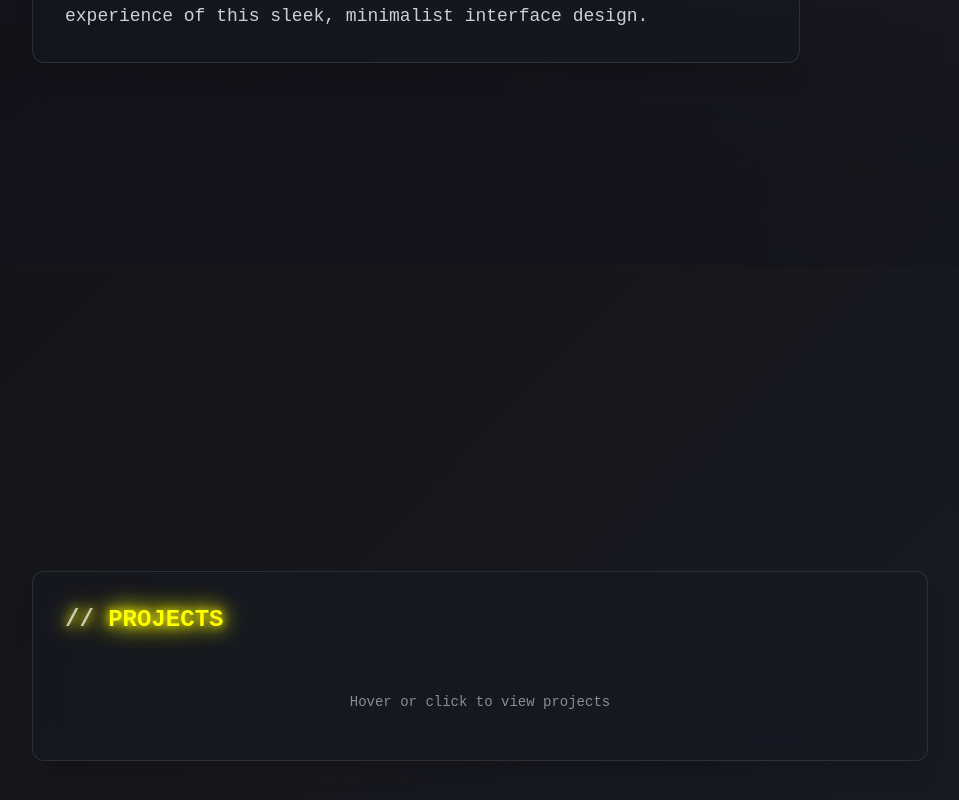
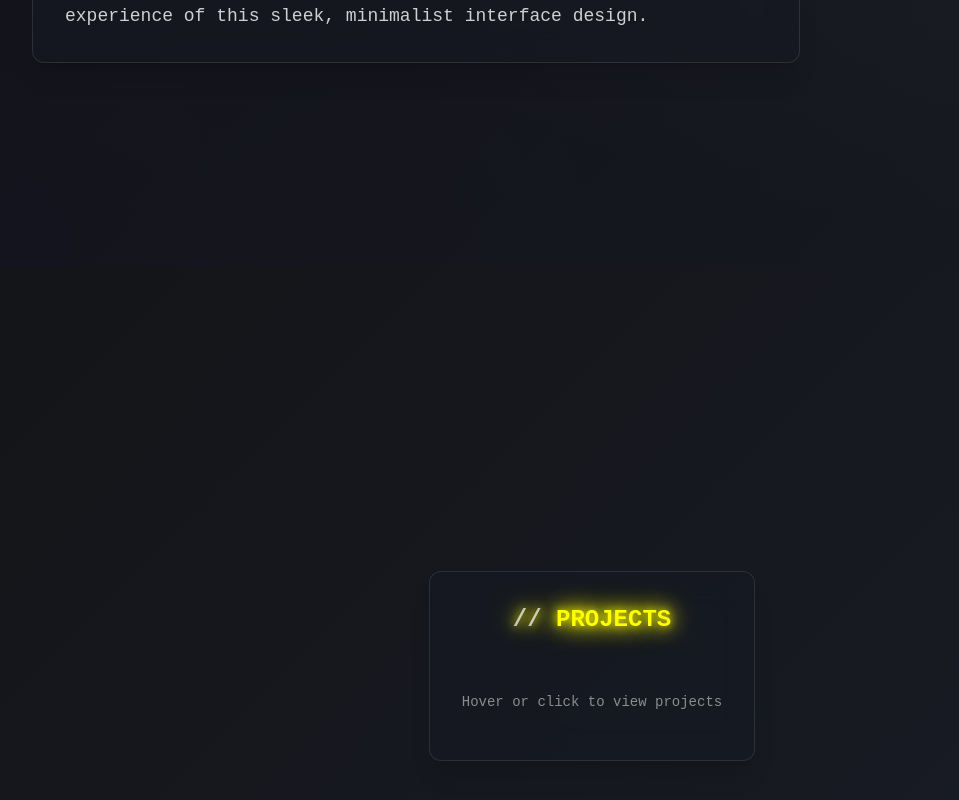
Before and after one commit to katgharalad/personalwebpage, a React (Vite) app: page / in a window 1280 px wide. Shown: the part 534-1334 px from the top of the page, without its empty margins (48-1007 px from the left). Built offline with nearby package versions, Linux system fonts and the light colour scheme.

Commit message:
Revert Sisyphus animation and center heading
Removed the Sisyphus animation component and centered the heading in the Projects section.

```diff
--- a/src/components/ProjectsSection.tsx
+++ b/src/components/ProjectsSection.tsx
@@ -39,12 +39,12 @@ const ProjectsSection: React.FC = () => {
         initial={{ opacity: 0, y: 20 }}
         animate={{ opacity: 1, y: 0 }}
         transition={{ duration: 0.8 }}
-        className="glass-panel p-8 rounded-xl max-w-4xl"
+        className="glass-panel p-8 rounded-xl max-w-4xl mx-auto"
         onMouseEnter={() => setIsExpanded(true)}
         onMouseLeave={() => setIsExpanded(false)}
         onClick={() => setIsExpanded(!isExpanded)} // Toggle on click for mobile
       >
-        <h2 className="text-xl md:text-2xl font-digital font-bold text-neon-yellow mb-10">
+        <h2 className="text-xl md:text-2xl font-digital font-bold text-neon-yellow mb-10 text-center">
           <span className="text-white/70">//</span> PROJECTS
         </h2>
 
--- a/src/pages/Index.tsx
+++ b/src/pages/Index.tsx
@@ -4,7 +4,6 @@ import Navigation from '@/components/Navigation';
 import IntroductionSection from '@/components/IntroductionSection';
 import ProjectsSection from '@/components/ProjectsSection';
 import LinksSection from '@/components/LinksSection';
-import SisyphusAnimation from '@/components/SisyphusAnimation';
 
 const Index: React.FC = () => {
   const [activeSection, setActiveSection] = useState('introduction');
@@ -45,8 +44,6 @@ const Index: React.FC = () => {
       <div className="absolute inset-0 bg-[radial-gradient(ellipse_at_top_right,_rgba(60,60,80,0.3),transparent_70%)] pointer-events-none"></div>
       <div className="absolute inset-0 bg-[radial-gradient(ellipse_at_bottom_left,_rgba(20,20,40,0.4),transparent_70%)] pointer-events-none"></div>
 
-      <SisyphusAnimation />
-
       <Navigation activeSection={activeSection} onNavigate={handleNavigate} />
 
       <main className="relative z-10">
```
